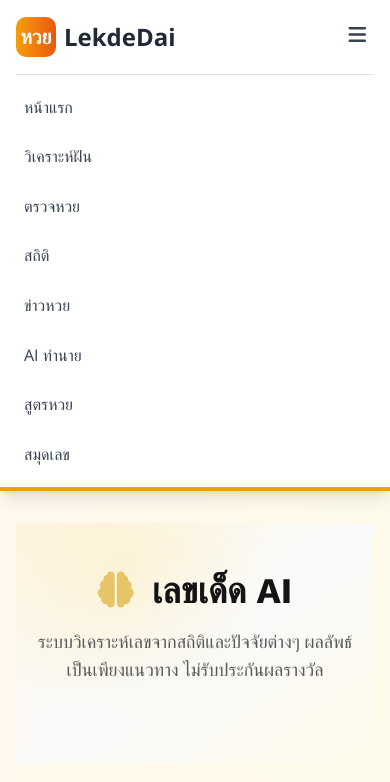
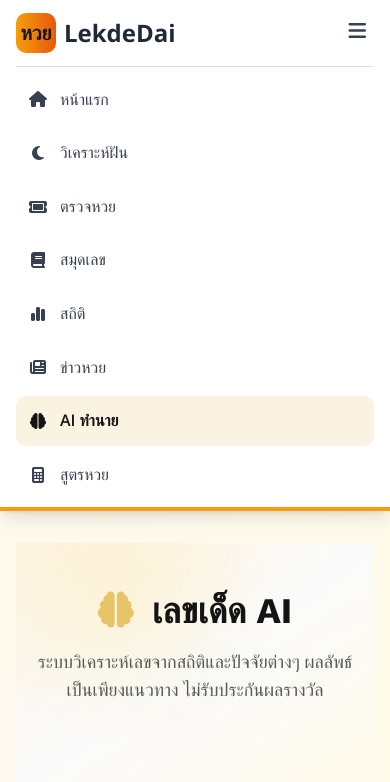
Before and after one commit to ballmdr/lekdedai, a Django app: page /ai/ in a window 390 px wide, after a click that opens the changed part. Shown: the top 782 px of the page. Run offline with Django 4.2, Linux system fonts and the light colour scheme; data that the repository does not hold is empty; parts of the project's set-up code (start-up, migrations or seed data) failed here and were passed over.

Commit message:
feat: reusable main navigation with active state (Task 31)
- home.context_processors.main_nav provides nav items + active flag (no DB)
- partials/_main_nav.html: desktop + mobile, icons, aria-current, sticky
- base.html includes the partial; breakpoint md->lg to avoid tablet overflow
- tests for all links + active state

```diff
--- /dev/null
+++ b/app/home/context_processors.py
@@ -0,0 +1,32 @@
+"""Task 31: เมนูหลัก (main navigation) ใช้ร่วมทุกหน้า พร้อม active state.
+
+ไม่ยิง DB — ใช้ request.path เทียบกับ href เพื่อกำหนด active/aria-current.
+"""
+
+# (label, href, font-awesome icon)
+MAIN_NAV_ITEMS = [
+    ("หน้าแรก", "/", "fa-house"),
+    ("วิเคราะห์ฝัน", "/dreams/", "fa-moon"),
+    ("ตรวจหวย", "/lottery_checker/", "fa-ticket"),
+    ("สมุดเลข", "/notebook/", "fa-book"),
+    ("สถิติ", "/lotto_stats/", "fa-chart-simple"),
+    ("ข่าวหวย", "/news/", "fa-newspaper"),
+    ("AI ทำนาย", "/ai/", "fa-brain"),
+    ("สูตรหวย", "/lotto_formula/", "fa-calculator"),
+]
+
+
+def _is_active(path, href):
+    if href == "/":
+        return path == "/"
+    return path.startswith(href)
+
+
+def main_nav(request):
+    """คืน list ของเมนูหลักพร้อม flag active (ไม่แตะ DB)."""
+    path = getattr(request, "path", "/") or "/"
+    items = [
+        {"label": label, "href": href, "icon": icon, "active": _is_active(path, href)}
+        for label, href, icon in MAIN_NAV_ITEMS
+    ]
+    return {"main_nav": items}
--- a/app/lekdedai/settings.py
+++ b/app/lekdedai/settings.py
@@ -116,6 +116,7 @@ TEMPLATES = [
                 'django.contrib.auth.context_processors.auth',
                 'django.contrib.messages.context_processors.messages',
                 'qa.context_processors.beta_status',  # Task 30: ประกาศสถานะ beta/kill switch
+                'home.context_processors.main_nav',   # Task 31: เมนูหลัก + active state
             ],
         },
     },
--- a/app/templates/base.html
+++ b/app/templates/base.html
@@ -25,45 +25,7 @@
         </div>
     </div>
     {% endif %}
-    <nav class="bg-white shadow-lg border-b-4 border-primary">
-        <div class="container mx-auto px-4">
-            <div class="flex justify-between items-center py-4">
-                <a href="/" class="flex items-center space-x-2">
-                    <div class="w-10 h-10 bg-gradient-to-r from-primary to-secondary rounded-lg flex items-center justify-center">
-                        <span class="text-white font-bold text-xl" aria-hidden="true">หวย</span>
-                    </div>
-                    <span class="text-2xl font-bold text-gray-800">LekdeDai</span>
-                </a>
-                <div class="hidden md:flex space-x-6">
-                    <a href="/" class="text-gray-700 hover:text-primary transition-colors">หน้าแรก</a>
-                    <a href="/dreams/" class="text-gray-700 hover:text-primary transition-colors">วิเคราะห์ฝัน</a>
-                    <a href="/lottery_checker/" class="text-gray-700 hover:text-primary transition-colors">ตรวจหวย</a>
-                    <a href="/lotto_stats/" class="text-gray-700 hover:text-primary transition-colors">สถิติ</a>
-                    <a href="/news/" class="text-gray-700 hover:text-primary transition-colors">ข่าวหวย</a>
-                    <a href="/ai/" class="text-gray-700 hover:text-primary transition-colors">AI ทำนาย</a>
-                    <a href="/lotto_formula/" class="text-gray-700 hover:text-primary transition-colors">สูตรหวย</a>
-                    <a href="/notebook/" class="text-gray-700 hover:text-primary transition-colors">สมุดเลข</a>
-                </div>
-                <button id="navToggle" type="button"
-                        class="md:hidden p-2 rounded-lg text-gray-700 hover:bg-gray-100"
-                        aria-label="เปิดเมนูหลัก" aria-controls="mobileNav" aria-expanded="false">
-                    <i aria-hidden="true" class="fas fa-bars text-xl" aria-hidden="true"></i>
-                </button>
-            </div>
-            <div id="mobileNav" class="hidden md:hidden border-t border-border">
-                <div class="flex flex-col py-2">
-                    <a href="/" class="px-2 py-3 text-gray-700 hover:bg-gray-50 rounded">หน้าแรก</a>
-                    <a href="/dreams/" class="px-2 py-3 text-gray-700 hover:bg-gray-50 rounded">วิเคราะห์ฝัน</a>
-                    <a href="/lottery_checker/" class="px-2 py-3 text-gray-700 hover:bg-gray-50 rounded">ตรวจหวย</a>
-                    <a href="/lotto_stats/" class="px-2 py-3 text-gray-700 hover:bg-gray-50 rounded">สถิติ</a>
-                    <a href="/news/" class="px-2 py-3 text-gray-700 hover:bg-gray-50 rounded">ข่าวหวย</a>
-                    <a href="/ai/" class="px-2 py-3 text-gray-700 hover:bg-gray-50 rounded">AI ทำนาย</a>
-                    <a href="/lotto_formula/" class="px-2 py-3 text-gray-700 hover:bg-gray-50 rounded">สูตรหวย</a>
-                    <a href="/notebook/" class="px-2 py-3 text-gray-700 hover:bg-gray-50 rounded">สมุดเลข</a>
-                </div>
-            </div>
-        </div>
-    </nav>
+    {% include "partials/_main_nav.html" %}
 
     <main class="container mx-auto px-4 py-8">
         {% block content %}
--- /dev/null
+++ b/app/templates/partials/_main_nav.html
@@ -0,0 +1,41 @@
+{# เมนูหลัก (Task 31) — ใช้ร่วมทุกหน้า มี active state + aria-current #}
+<nav class="bg-white shadow-lg border-b-4 border-primary sticky top-0 z-40" aria-label="เมนูหลัก">
+    <div class="container mx-auto px-4">
+        <div class="flex justify-between items-center py-3">
+            <a href="/" class="flex items-center gap-2 shrink-0" aria-label="LekdeDai หน้าแรก">
+                <span class="w-10 h-10 bg-gradient-to-r from-primary to-secondary rounded-lg flex items-center justify-center">
+                    <span class="text-primary-foreground font-bold text-xl" aria-hidden="true">หวย</span>
+                </span>
+                <span class="text-2xl font-bold text-gray-800">LekdeDai</span>
+            </a>
+
+            <div class="hidden lg:flex items-center gap-1">
+                {% for item in main_nav %}
+                <a href="{{ item.href }}"
+                   {% if item.active %}aria-current="page"{% endif %}
+                   class="px-3 py-2 rounded-lg text-sm font-medium transition-colors {% if item.active %}bg-primary/20 text-foreground{% else %}text-gray-700 hover:bg-gray-50 hover:text-primary{% endif %}">
+                    <i aria-hidden="true" class="fas {{ item.icon }} mr-1"></i>{{ item.label }}
+                </a>
+                {% endfor %}
+            </div>
+
+            <button id="navToggle" type="button"
+                    class="lg:hidden p-2 rounded-lg text-gray-700 hover:bg-gray-100"
+                    aria-label="เปิดเมนูหลัก" aria-controls="mobileNav" aria-expanded="false">
+                <i aria-hidden="true" class="fas fa-bars text-xl"></i>
+            </button>
+        </div>
+
+        <div id="mobileNav" class="hidden lg:hidden border-t border-border">
+            <div class="flex flex-col py-2 gap-1">
+                {% for item in main_nav %}
+                <a href="{{ item.href }}"
+                   {% if item.active %}aria-current="page"{% endif %}
+                   class="flex items-center gap-3 px-3 py-3 rounded-lg {% if item.active %}bg-primary/20 font-semibold text-foreground{% else %}text-gray-700 hover:bg-gray-50{% endif %}">
+                    <i aria-hidden="true" class="fas {{ item.icon }} w-5 text-center"></i>{{ item.label }}
+                </a>
+                {% endfor %}
+            </div>
+        </div>
+    </div>
+</nav>
```
Also changed, not shown: app/home/tests.py (+29 -0 lines).
